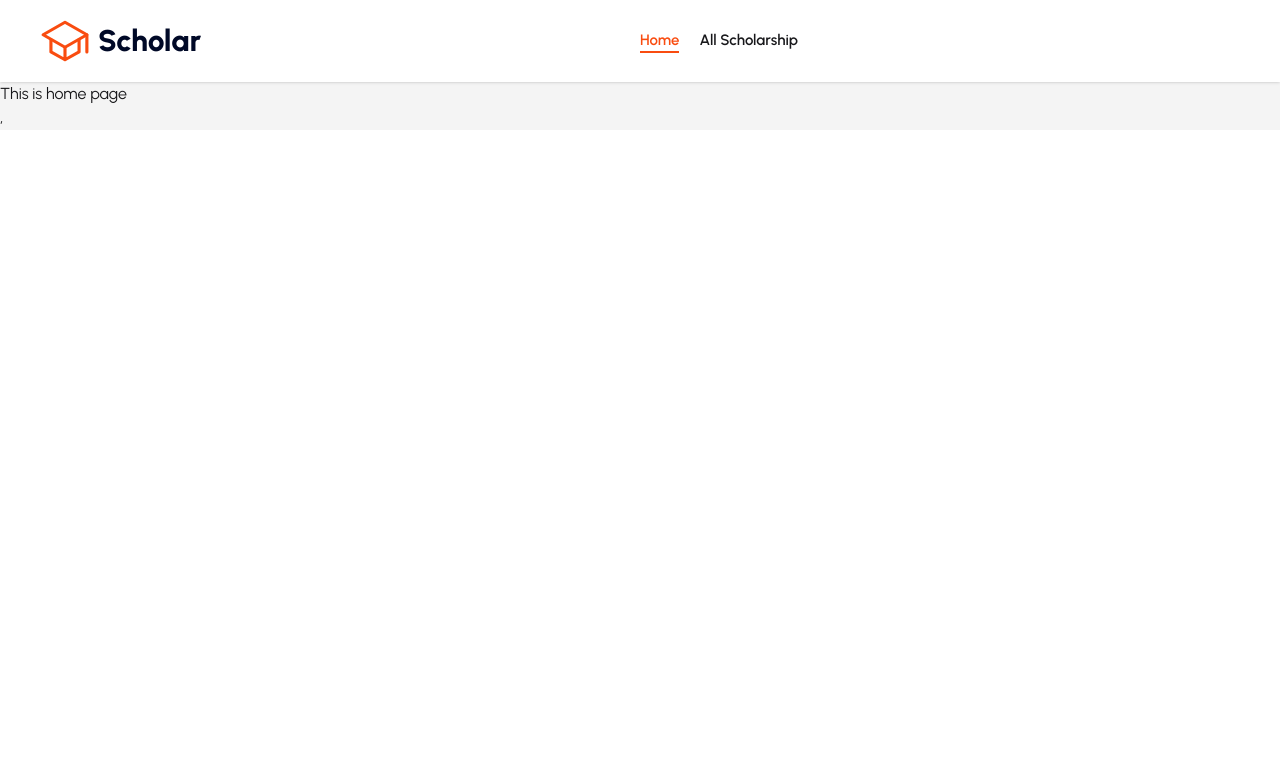
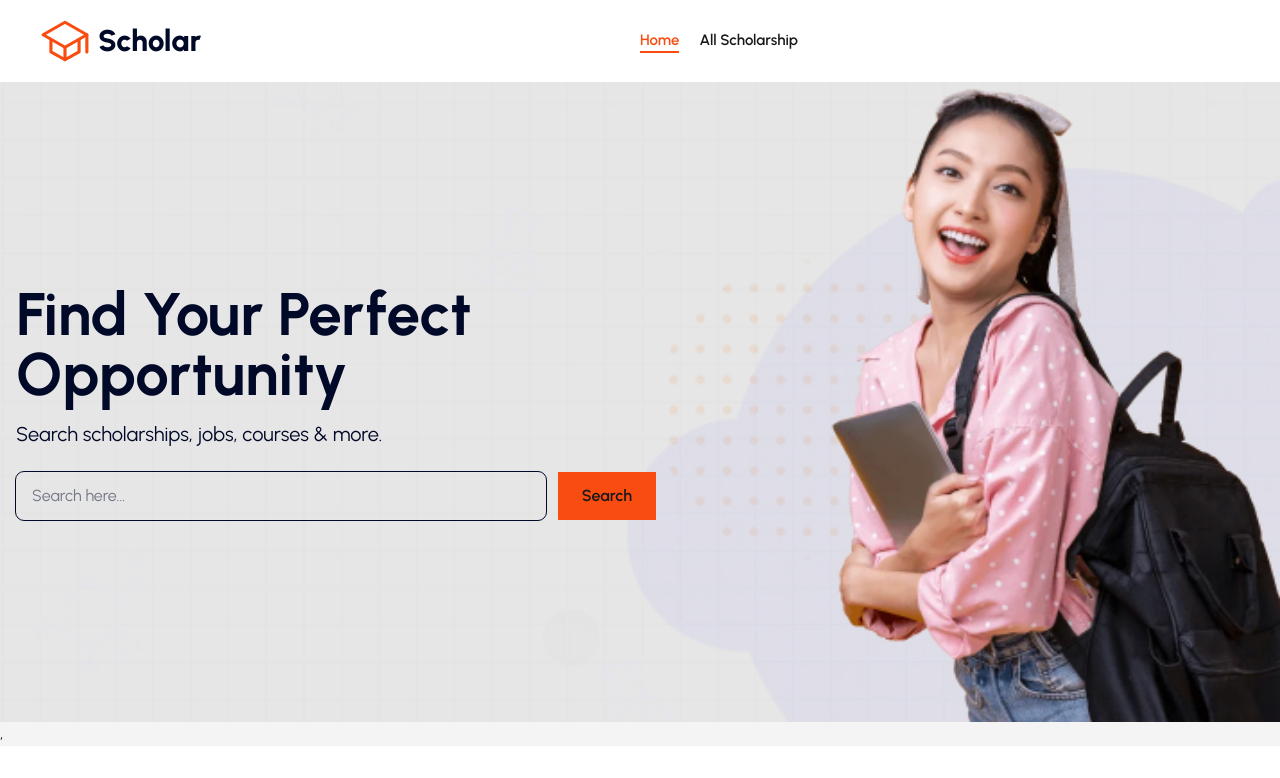
Before and after one commit to shohanalli/scholarship-client, a React (Vite) app: page / in a window 1280 px wide. Shown: the top 778 px of the page. Built offline with nearby package versions, Linux system fonts and the light colour scheme.

Commit message:
heros section

```diff
--- a/src/Component/Hero/Hero.jsx
+++ b/src/Component/Hero/Hero.jsx
@@ -1,31 +1,33 @@
 import React from 'react';
+import heroImg from '../../image/hero.png'
 
 const Hero = () => {
 return (
 <section
-      className="w-full h-[80vh] flex items-center justify-center bg-cover bg-center relative"
-      style={{ backgroundImage: "url('https://images.unsplash.com/photo-1503264116251-35a269479413')" }}
+  className="w-full h-[80vh] bg-cover bg-left md:bg-center relative flex  items-center justify-center md:justify-start"
+  style={{ backgroundImage: `url(${heroImg})` }}
 >
-      <div className="absolute inset-0 bg-black/50"></div>
-      <div className="relative z-10 text-center text-white px-4">
-        <h1 className="text-4xl md:text-6xl font-bold mb-4">
+  <div className="relative z-10  px-4 max-w-2xl w-full">
+    <h1 className="text-4xl md:text-6xl font-bold text-secondary mb-4">
       Find Your Perfect Opportunity
     </h1>
-        <p className="text-lg md:text-xl mb-6">
+
+    <p className="text-lg md:text-xl text-secondary mb-6">
       Search scholarships, jobs, courses & more.
     </p>
-        <div className="flex flex-col md:flex-row items-center justify-center gap-3 w-full max-w-xl mx-auto">
+    <div className="flex flex-col md:flex-row gap-3 w-full mx-auto">
       <input
         type="text"
         placeholder="Search here..."
-            className="w-full md:flex-1 px-4 py-3 rounded-lg text-black outline-none"
+        className=" md:flex-1 px-4 py-3 rounded-lg text-secondary outline-1"
       />
-          <button className="px-6 py-3 bg-blue-600 hover:bg-blue-700 rounded-lg font-semibold">
+      <button className="px-6 py-3 bg-primary font-semibold">
         Search
       </button>
     </div>
   </div>
 </section>
+
   );
 };
 
--- a/src/Page/Home/Home.jsx
+++ b/src/Page/Home/Home.jsx
@@ -1,9 +1,10 @@
 import React from 'react';
+import Hero from '../../Component/Hero/Hero';
 
 const Home = () => {
     return (
         <div>
-            <h2>This is home page</h2>
+            <Hero></Hero>
         </div>
     );
 };
```
Also changed, not shown: src/image/hero.png (added). Lines whose indentation alone changed are shown as unchanged.
